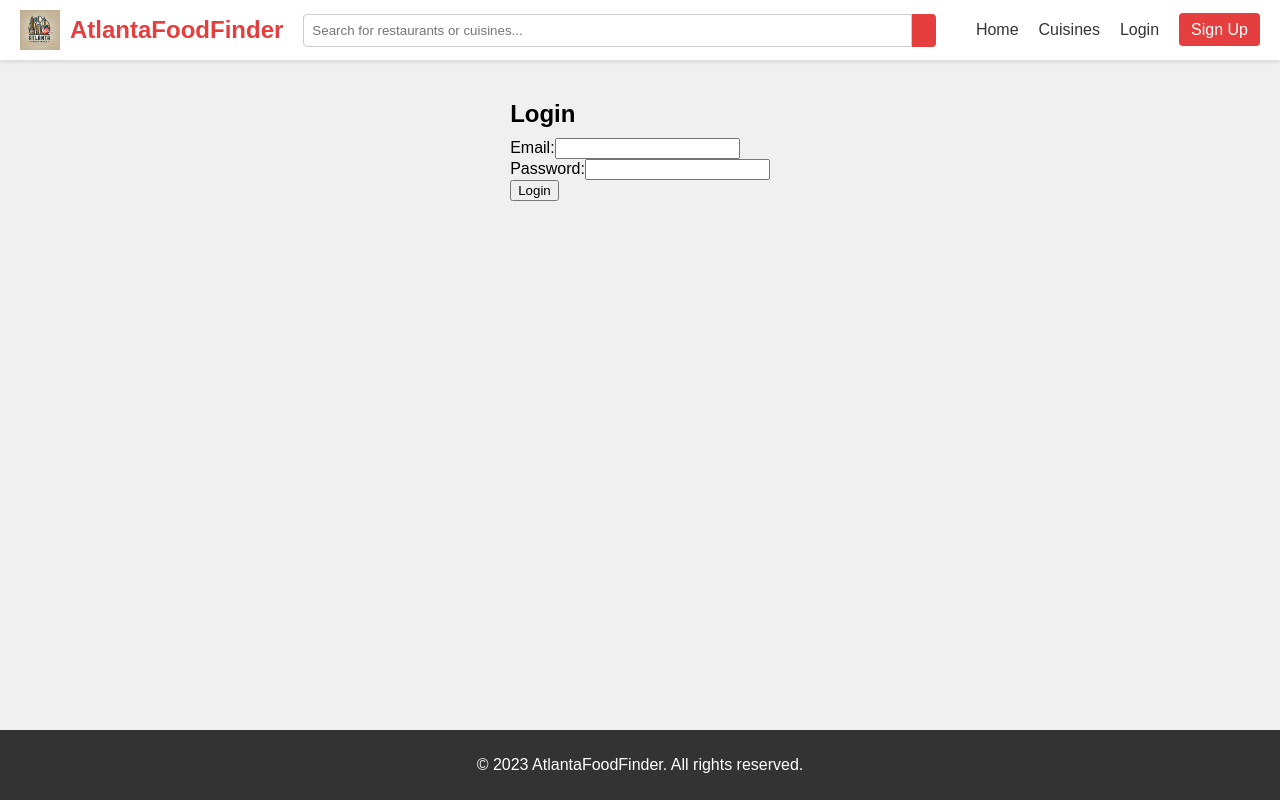
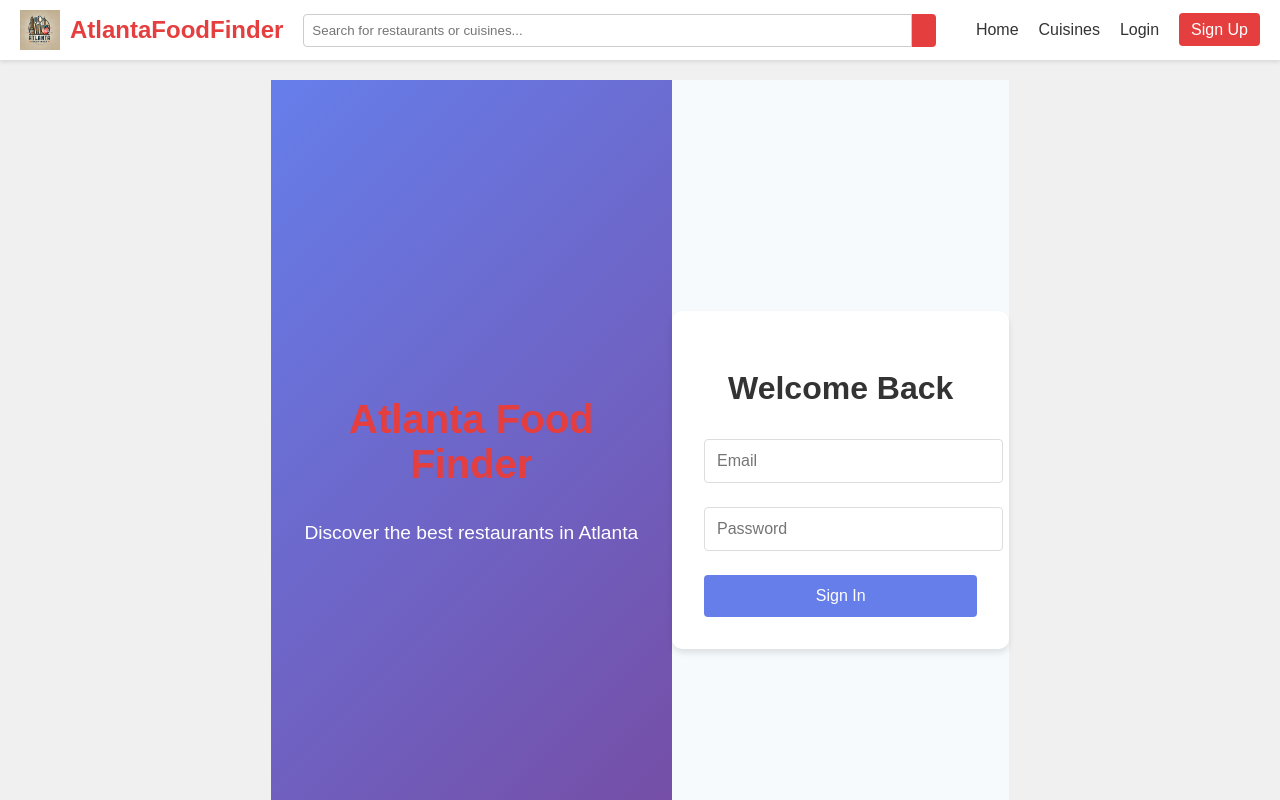
Before and after one commit to AyushKarupakula/AtlantaFoodFinder, a React (Create React App) app in the folder reactfoodfinder/: page /login in a window 1280 px wide. Shown: the top 800 px of the page. Built offline with nearby package versions, Linux system fonts and the light colour scheme.

Commit message:
Changed Log-In Page UI and cleaned up Home Page

```diff
--- a/reactfoodfinder/package.json
+++ b/reactfoodfinder/package.json
@@ -20,6 +20,7 @@
     "react-router-dom": "^6.26.2",
     "react-scripts": "5.0.1",
     "shadcn-ui": "^0.9.1",
+    "styled-components": "^6.1.13",
     "tailwind-merge": "^2.5.2",
     "typescript": "^4.9.5",
     "web-vitals": "^2.1.4"
--- a/reactfoodfinder/src/components/Home.tsx
+++ b/reactfoodfinder/src/components/Home.tsx
@@ -20,10 +20,7 @@ function Home() {
       {showRestaurants ? (
         <RestaurantList />
       ) : (
-        <>
-          <MapSection />
-          <h2>Nearby Restaurants</h2>
-        </>
+        <MapSection />
       )}
     </div>
   );
--- a/reactfoodfinder/src/components/Login.tsx
+++ b/reactfoodfinder/src/components/Login.tsx
@@ -1,4 +1,5 @@
 import React, { useState } from 'react';
+import styled from 'styled-components';
 
 const Login: React.FC = () => {
   const [email, setEmail] = useState('');
@@ -11,33 +12,135 @@ const Login: React.FC = () => {
   };
 
   return (
-    <div className="login-container">
-      <h2>Login</h2>
-      <form onSubmit={handleSubmit}>
-        <div>
-          <label htmlFor="email">Email:</label>
-          <input
+    <LoginContainer>
+      <ImageSection>
+        <h1>Atlanta Food Finder</h1>
+        <p>Discover the best restaurants in Atlanta</p>
+      </ImageSection>
+      <FormSection>
+        <LoginForm onSubmit={handleSubmit}>
+          <LoginHeader>Welcome Back</LoginHeader>
+          <InputGroup>
+            <StyledInput
               type="email"
               id="email"
               value={email}
               onChange={(e) => setEmail(e.target.value)}
               required
+              placeholder="Email"
             />
-        </div>
-        <div>
-          <label htmlFor="password">Password:</label>
-          <input
+          </InputGroup>
+          <InputGroup>
+            <StyledInput
               type="password"
               id="password"
               value={password}
               onChange={(e) => setPassword(e.target.value)}
               required
+              placeholder="Password"
             />
-        </div>
-        <button type="submit">Login</button>
-      </form>
-    </div>
+          </InputGroup>
+          <SubmitButton type="submit">Sign In</SubmitButton>
+        </LoginForm>
+      </FormSection>
+    </LoginContainer>
   );
 };
 
+const LoginContainer = styled.div`
+  display: flex;
+  height: 100vh;
+
+  @media (max-width: 768px) {
+    flex-direction: column;
+  }
+`;
+
+const ImageSection = styled.div`
+  flex: 1;
+  background: linear-gradient(135deg, #667eea 0%, #764ba2 100%);
+  display: flex;
+  flex-direction: column;
+  justify-content: center;
+  align-items: center;
+  color: white;
+  padding: 2rem;
+  text-align: center;
+
+  h1 {
+    font-size: 2.5rem;
+    margin-bottom: 1rem;
+  }
+
+  p {
+    font-size: 1.2rem;
+  }
+
+  @media (max-width: 768px) {
+    padding: 1rem;
+  }
+`;
+
+const FormSection = styled.div`
+  flex: 1;
+  display: flex;
+  justify-content: center;
+  align-items: center;
+  background-color: #f7fafc;
+
+  @media (max-width: 768px) {
+    padding: 1rem;
+  }
+`;
+
+const LoginForm = styled.form`
+  background-color: white;
+  padding: 2rem;
+  border-radius: 10px;
+  box-shadow: 0 4px 6px rgba(0, 0, 0, 0.1);
+  width: 100%;
+  max-width: 400px;
+`;
+
+const LoginHeader = styled.h2`
+  text-align: center;
+  color: #333;
+  margin-bottom: 2rem;
+  font-size: 2rem;
+`;
+
+const InputGroup = styled.div`
+  margin-bottom: 1.5rem;
+`;
+
+const StyledInput = styled.input`
+  width: 100%;
+  padding: 0.75rem;
+  border: 1px solid #ddd;
+  border-radius: 4px;
+  font-size: 1rem;
+  transition: border-color 0.3s ease;
+
+  &:focus {
+    outline: none;
+    border-color: #667eea;
+  }
+`;
+
+const SubmitButton = styled.button`
+  width: 100%;
+  padding: 0.75rem;
+  background-color: #667eea;
+  color: white;
+  border: none;
+  border-radius: 4px;
+  font-size: 1rem;
+  cursor: pointer;
+  transition: background-color 0.3s ease;
+
+  &:hover {
+    background-color: #5a67d8;
+  }
+`;
+
 export default Login;
```
Also changed, not shown: 1 other file (tests, documents, lock files or other folders). Lines whose indentation alone changed are shown as unchanged.
